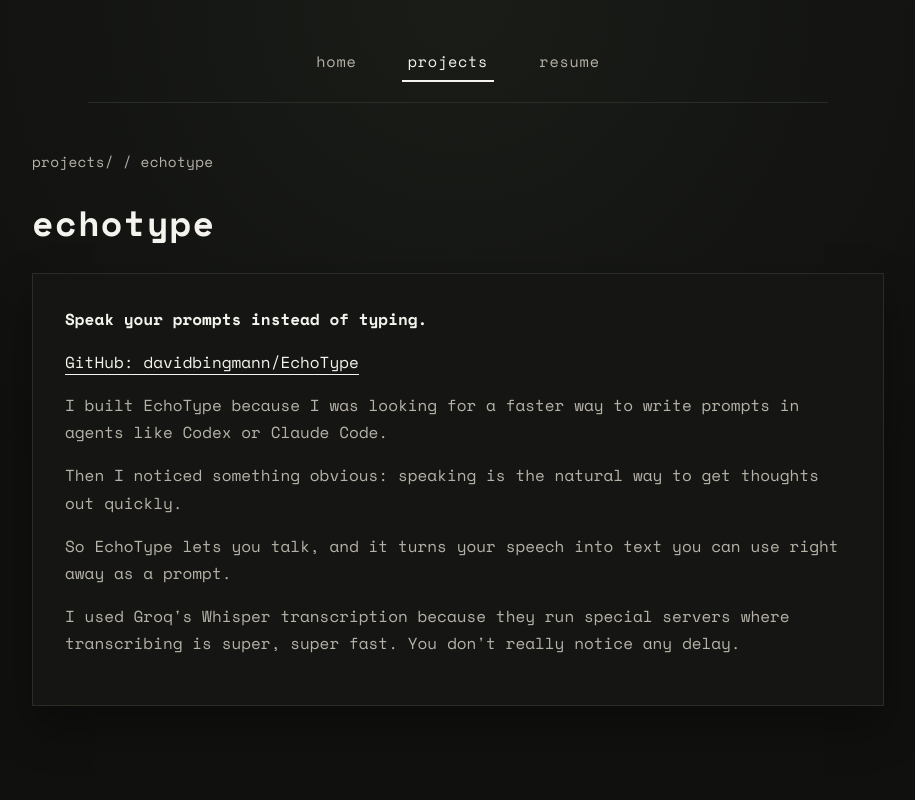
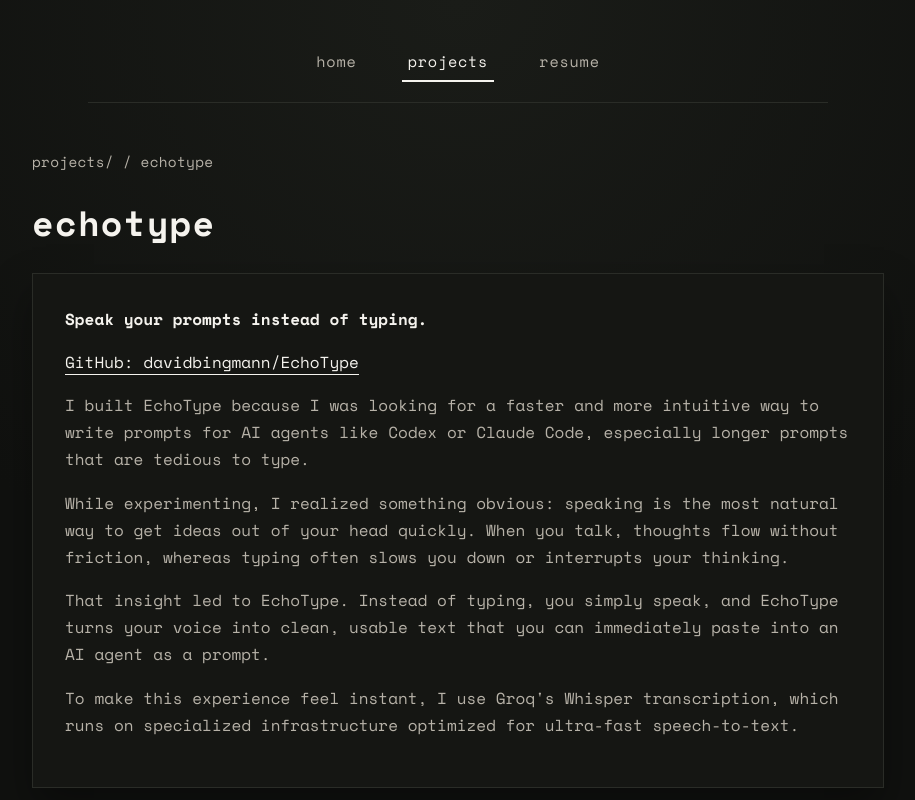
Before and after one commit to davidbingmann/davidbingmann.de, a React (Vite) app: page /projects/echotype in a window 1280 px wide. Shown: the top 800 px of the page, without its empty margins (182-1097 px from the left). Built offline with nearby package versions, Linux system fonts and the light colour scheme.

Commit message:
Update EchoType project text

```diff
--- a/src/data/projects.js
+++ b/src/data/projects.js
@@ -9,12 +9,12 @@
       href: 'https://github.com/davidbingmann/EchoType',
     },
     summary:
-      'A small voice-first tool for writing prompts faster: speak naturally and get clean text in your prompt box.',
+      'I built EchoType because I was looking for a faster and more intuitive way to write prompts for AI agents like Codex or Claude Code, especially longer prompts that are tedious to type.',
     body: [
-      "I built EchoType because I was looking for a faster way to write prompts in agents like Codex or Claude Code.",
-      'Then I noticed something obvious: speaking is the natural way to get thoughts out quickly.',
-      "So EchoType lets you talk, and it turns your speech into text you can use right away as a prompt.",
-      "I used Groq's Whisper transcription because they run special servers where transcribing is super, super fast. You don't really notice any delay.",
+      'I built EchoType because I was looking for a faster and more intuitive way to write prompts for AI agents like Codex or Claude Code, especially longer prompts that are tedious to type.',
+      'While experimenting, I realized something obvious: speaking is the most natural way to get ideas out of your head quickly. When you talk, thoughts flow without friction, whereas typing often slows you down or interrupts your thinking.',
+      'That insight led to EchoType. Instead of typing, you simply speak, and EchoType turns your voice into clean, usable text that you can immediately paste into an AI agent as a prompt.',
+      "To make this experience feel instant, I use Groq's Whisper transcription, which runs on specialized infrastructure optimized for ultra-fast speech-to-text.",
     ],
   },
 ];
```
